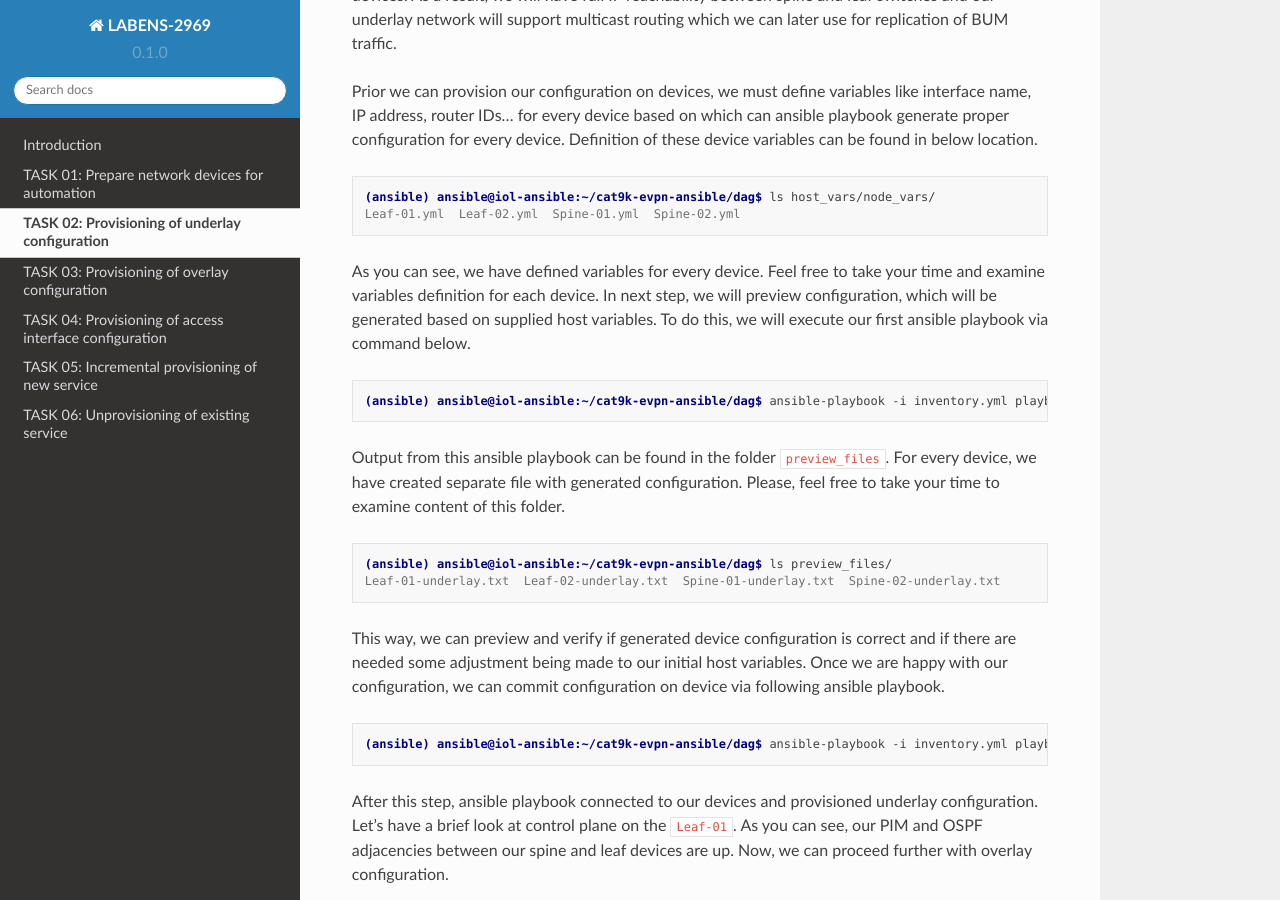
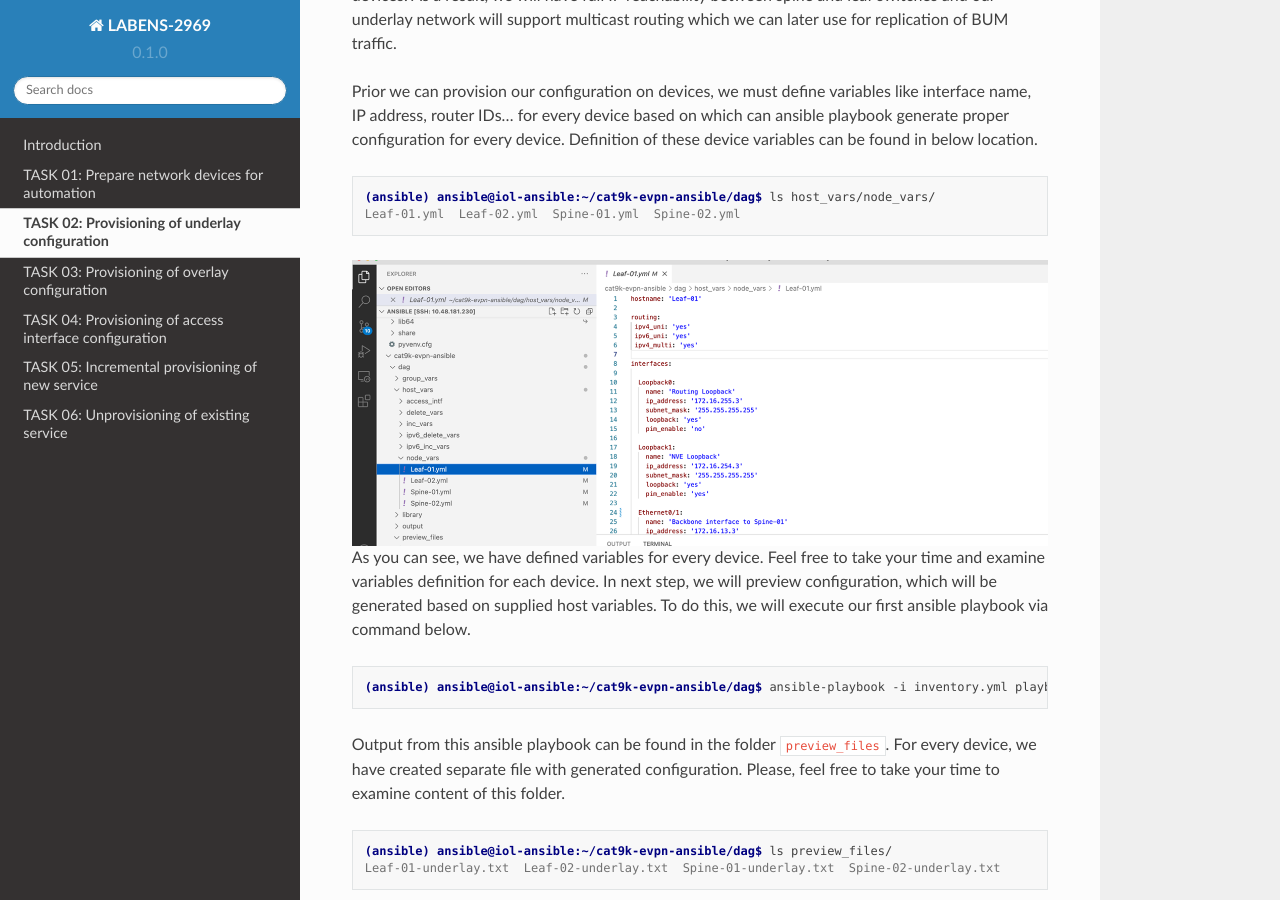
Before and after one commit to dvishchu/labens-2969, a Sphinx documentation site: the page built from docs/source/task_02.rst, in a window 1280 px wide and 900 px high, scrolled down 364 px. Built offline with Sphinx 7.4.7 and the Read the Docs theme 2.0.0, drawn with Linux system fonts in a browser that asks for light colours.

Commit message:
Added task02 vars picture

```diff
--- a/docs/source/task_02.rst
+++ b/docs/source/task_02.rst
@@ -11,6 +11,9 @@ Prior we can provision our configuration on devices, we must define variables li
 
     (ansible) ansible@iol-ansible:~/cat9k-evpn-ansible/dag$ ls host_vars/node_vars/
     Leaf-01.yml  Leaf-02.yml  Spine-01.yml  Spine-02.yml
+
+.. image:: assets/task02_host_vars.png
+  :align: center
 
 As you can see, we have defined variables for every device. Feel free to take your time and examine variables definition for each device. In next step, we will preview configuration, which will be generated based on supplied host variables. To do this, we will execute our first ansible playbook via command below.
 
```
Also changed, not shown: docs/source/assets/task02_host_vars.png (added).
